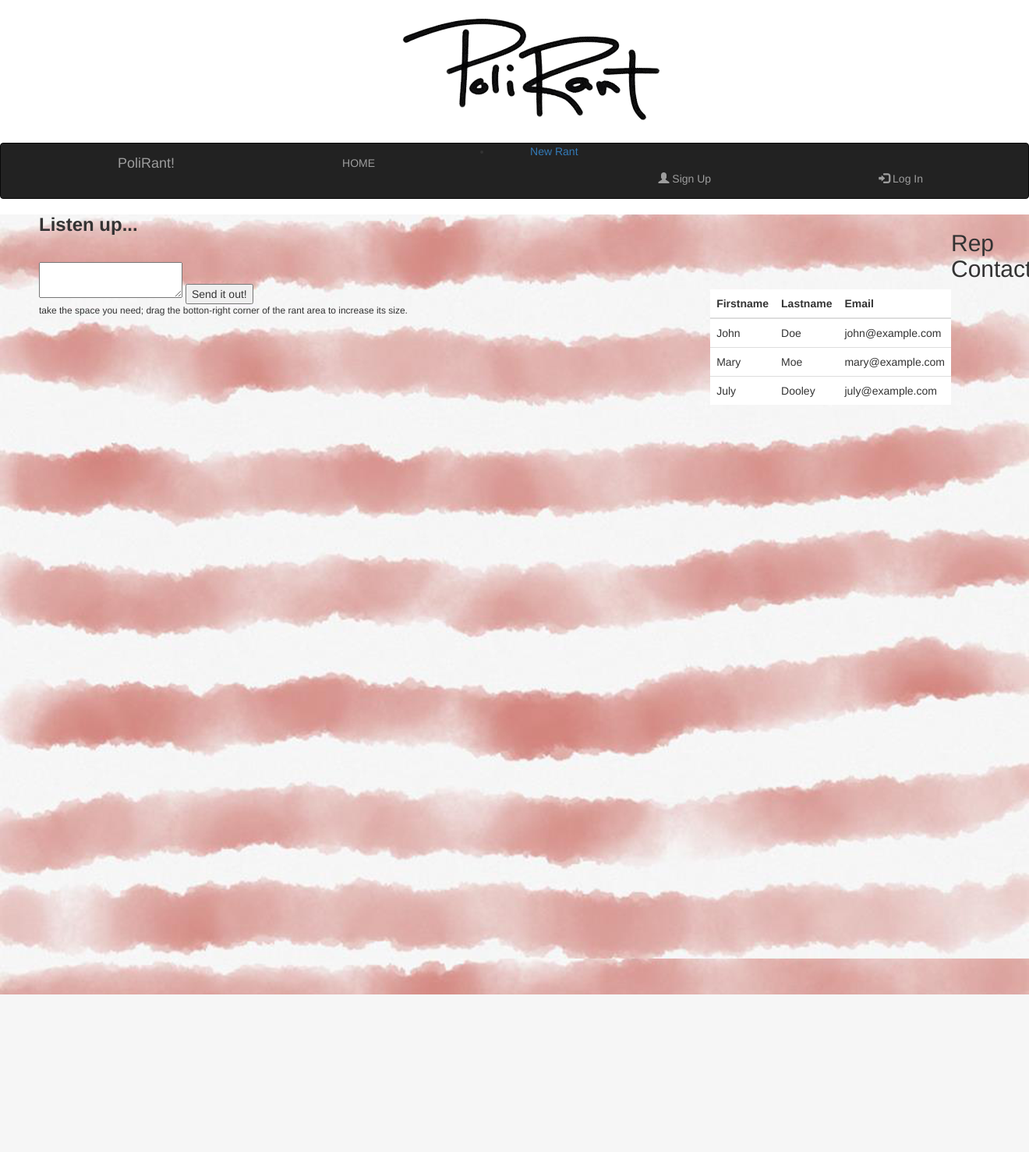
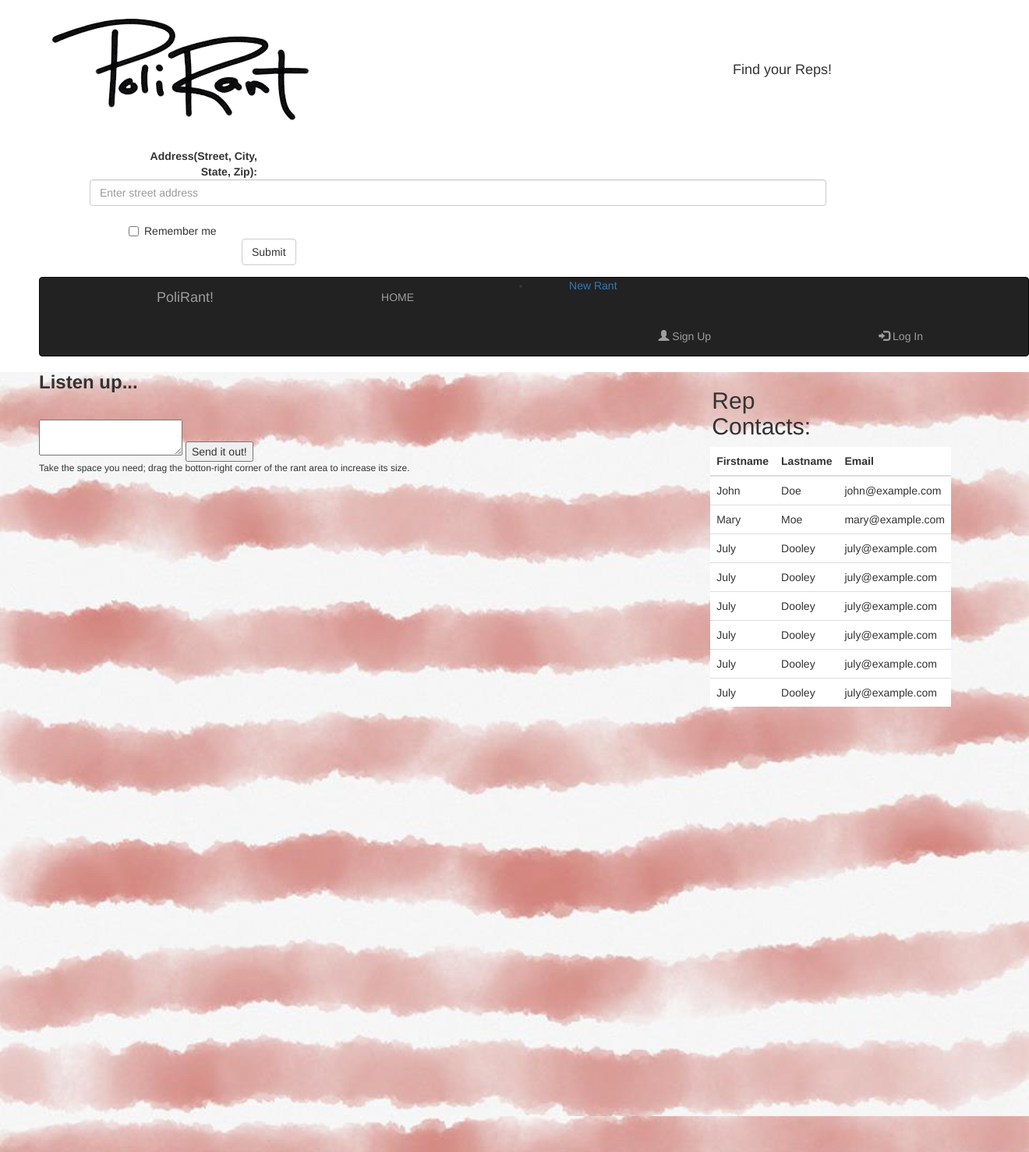
Before and after one commit to mcarson1111/PoliRant, a Rails app: page /users/1/rants/new in a window 1320 px wide; the page is wider, and only the part inside the window is pictured. Shown: that part at 78% size. Before the commit the page ends 1275 px from the top of that part, so only its background shows below. Run offline with Rails 7, Linux system fonts and the light colour scheme; style sheets or scripts are compiled from the project's sources; some libraries are stand-ins or nearby versions.

Commit message:
working with some stuff...

```diff
--- a/app/assets/stylesheets/application.css
+++ b/app/assets/stylesheets/application.css
@@ -16,7 +16,7 @@
 
 
  .logo {
-   padding-left: 500px;
+   padding-left: 50px;
  }
 
  .image > img {
@@ -45,6 +45,25 @@
   margin-bottom:  0px;
 }
 
+h4 {
+  float:right;
+  width: 200px;
+  margin-right: 180px;
+  margin-top: 80px;
+}
+
+
+
+@media (min-width: 400px)
+.container {
+  margin-right: 0px;
+  float:right;
+  width: 400px;
+  margin-top: 80px;
+}
+
+
+
 .description {
   margin: 50px;
 }
--- a/app/assets/stylesheets/rants.scss
+++ b/app/assets/stylesheets/rants.scss
@@ -18,6 +18,11 @@
   margin-right: 50px;
 }
 
+h2 {
+  float: right;
+  margin-right: 230px;
+}
+
 label {
   margin-left: 50px;
 }
--- a/app/views/layouts/application.html.erb
+++ b/app/views/layouts/application.html.erb
@@ -17,6 +17,26 @@
 <header>
   <div class ="logo">
     <%=image_tag "politext.png" %>
+
+  <h4>Find your Reps!</h4>
+  <div class="container">
+    <form class="form-horizontal" role="form">
+      <div class="form-group">
+        <label class="control-label col-sm-2" for="address">Address(Street, City, State, Zip):</label>
+        <div class="col-sm-10">
+          <input type="address" class="form-control" id="email" placeholder="Enter street address">
+        </div>
+      </div>
+
+      <div class="checkbox">
+        <label><input type="checkbox"> Remember me</label>
+      </div>
+      <div class="form-group">
+        <div class="col-sm-offset-2 col-sm-10">
+          <button type="submit" class="btn btn-default">Submit</button>
+        </div>
+      </div>
+    </form>
   </div>
 
   <nav class="navbar navbar-inverse">
--- a/app/views/rants/new.html.erb
+++ b/app/views/rants/new.html.erb
@@ -8,6 +8,8 @@
 
   <div class="table">
     <h2>Rep Contacts:</h2>
+
+    <!-- eventually this will be a loop that iterates through the data recieved form the wrapper -->
 
     <table class="table table-hover">
       <thead>
@@ -33,6 +35,31 @@
           <td>Dooley</td>
           <td>july@example.com</td>
         </tr>
+        <tr>
+          <td>July</td>
+          <td>Dooley</td>
+          <td>july@example.com</td>
+        </tr>
+        <tr>
+          <td>July</td>
+          <td>Dooley</td>
+          <td>july@example.com</td>
+        </tr>
+        <tr>
+          <td>July</td>
+          <td>Dooley</td>
+          <td>july@example.com</td>
+        </tr>
+        <tr>
+          <td>July</td>
+          <td>Dooley</td>
+          <td>july@example.com</td>
+        </tr>
+        <tr>
+          <td>July</td>
+          <td>Dooley</td>
+          <td>july@example.com</td>
+        </tr>
       </tbody>
     </table>
   </div>
@@ -43,6 +70,6 @@
   <%= submit_tag "Send it out!" %>
   <% end %>
 
-  <p> take the space you need; drag the botton-right corner of the rant area to increase its size.</p>
+  <p> Take the space you need; drag the botton-right corner of the rant area to increase its size.</p>
 </div>
 </html>
```
Also changed, not shown: app/assets/images/polirant.png.
